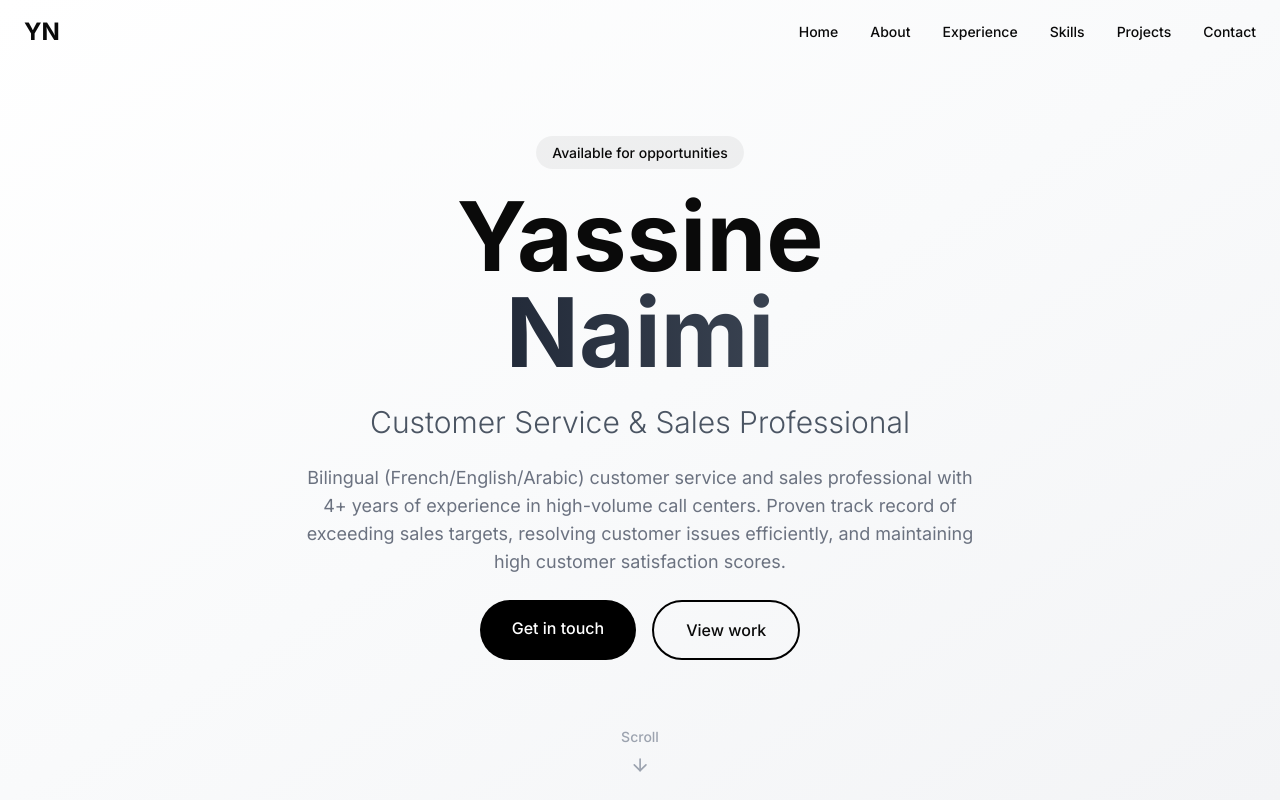
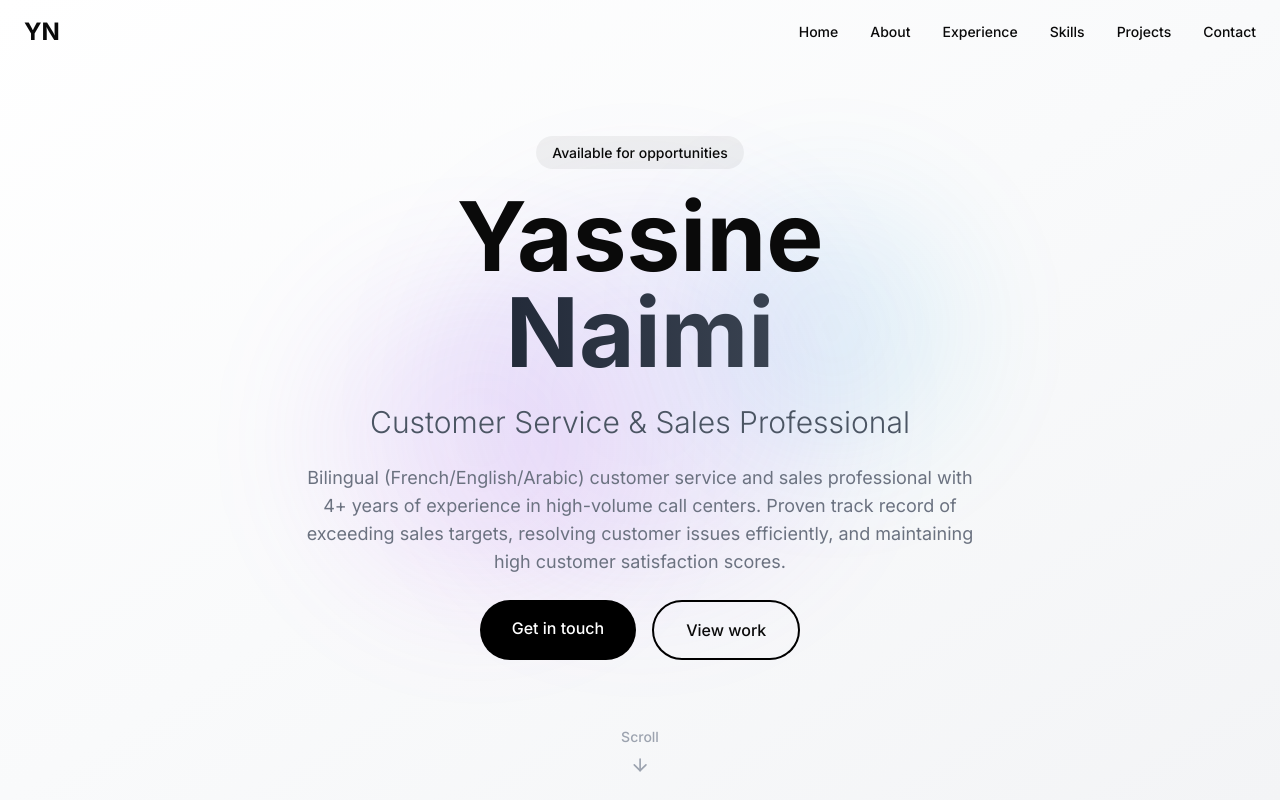
Before and after one commit to yassingorane2014-wq/yassine-portfolio, a Next.js app: page / in a window 1280 px wide. Shown: the top 800 px of the page. Built offline with nearby package versions, Linux system fonts and the light colour scheme.

Commit message:
Replace 3D canvas with CSS gradient animations for better compatibility

```diff
--- a/components/Hero.tsx
+++ b/components/Hero.tsx
@@ -28,10 +28,12 @@ export default function Hero() {
       id="home"
       className="relative min-h-screen flex items-center justify-center overflow-hidden bg-gradient-to-br from-white via-gray-50 to-gray-100 dark:from-black dark:via-gray-900 dark:to-gray-800"
     >
-      {/* 3D Background */}
-      {/* <div className="absolute inset-0 z-0">
-        <Scene3D />
-      </div> */}
+      {/* Animated Background */}
+      <div className="absolute inset-0 z-0 overflow-hidden">
+        <div className="absolute top-1/2 left-1/2 -translate-x-1/2 -translate-y-1/2 w-96 h-96 bg-gradient-to-br from-indigo-500/20 to-purple-500/20 rounded-full blur-3xl animate-pulse" />
+        <div className="absolute top-1/4 right-1/4 w-64 h-64 bg-gradient-to-br from-blue-500/20 to-cyan-500/20 rounded-full blur-3xl animate-pulse delay-1000" />
+        <div className="absolute bottom-1/4 left-1/4 w-80 h-80 bg-gradient-to-br from-violet-500/20 to-fuchsia-500/20 rounded-full blur-3xl animate-pulse delay-2000" />
+      </div>
 
       {/* Content */}
       <div className="relative z-10 max-w-7xl mx-auto px-6 py-32 text-center" ref={heroRef}>
```
